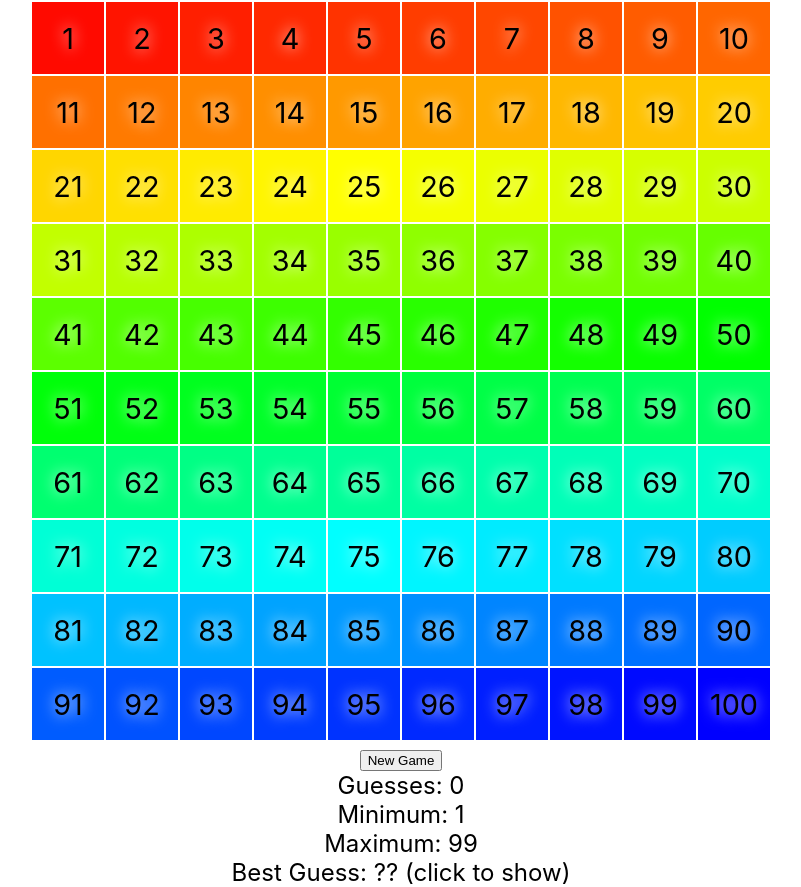
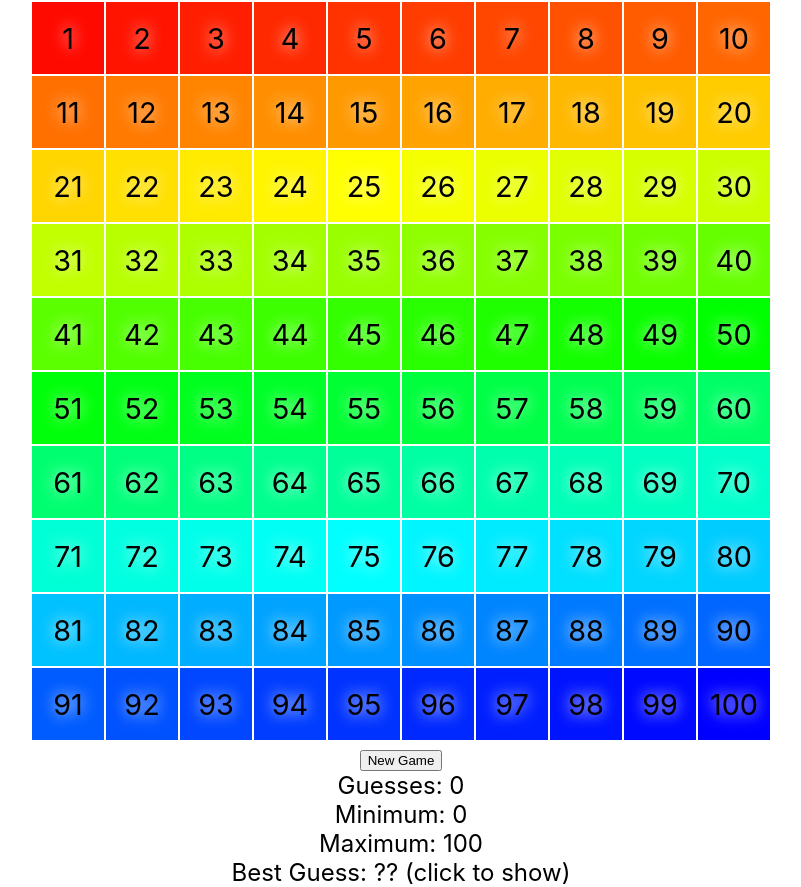
Before and after one commit to jnawk/guessmynumber.click, a React (Create React App) app in the folder website/: page / in a window 1280 px wide. Shown: the whole page, without its empty margins (239-1040 px from the left). Built offline with nearby package versions, Linux system fonts and the light colour scheme.

Commit message:
fix midpoint calcs

```diff
--- a/website/src/GameStatus.tsx
+++ b/website/src/GameStatus.tsx
@@ -12,6 +12,15 @@ interface GameStatusState {
 
 }
 
+export function getMidpoint(gameState: GameRange): string | number {
+    const range = gameState.maximum - gameState.minimum
+    let midpoint: string | number = range / 2 + gameState.minimum
+    if (range % 2 === 1) {
+        midpoint = "" + ((range - 1) / 2 + gameState.minimum) + " or " + ((range + 1) / 2 + gameState.minimum)
+    }
+    return midpoint
+}
+
 export class GameStatus extends React.Component<GameStatusProps, GameStatusState> {
     constructor(props: GameStatusProps) {
         super(props)
@@ -19,17 +28,13 @@ export class GameStatus extends React.Component<GameStatusProps, GameStatusState
 
     render(): React.ReactNode {
         const {guesses, gameState, showBestGuess, setShowBestGuess} = this.props
-        const range = gameState.maximum - gameState.minimum
-        const minimum = gameState.minimum + 1
-        const maximum = gameState.maximum - 1
+
+        const minimum = gameState.minimum
+        const maximum = gameState.maximum
         let midPoint: string | number
 
         if(showBestGuess) {
-            midPoint = range / 2 + gameState.minimum
-            if (range % 2 === 1) {
-                midPoint = "" + ((range - 1) / 2 + gameState.minimum) + " or " + ((range + 1) / 2 + gameState.minimum)
-            }
-            midPoint = midPoint + " (click to hide)"
+            midPoint = getMidpoint(gameState) + " (click to hide)"
         } else {
             midPoint = "?? (click to show)"
         }
```
Also changed, not shown: 1 other file (tests, documents, lock files or other folders).
